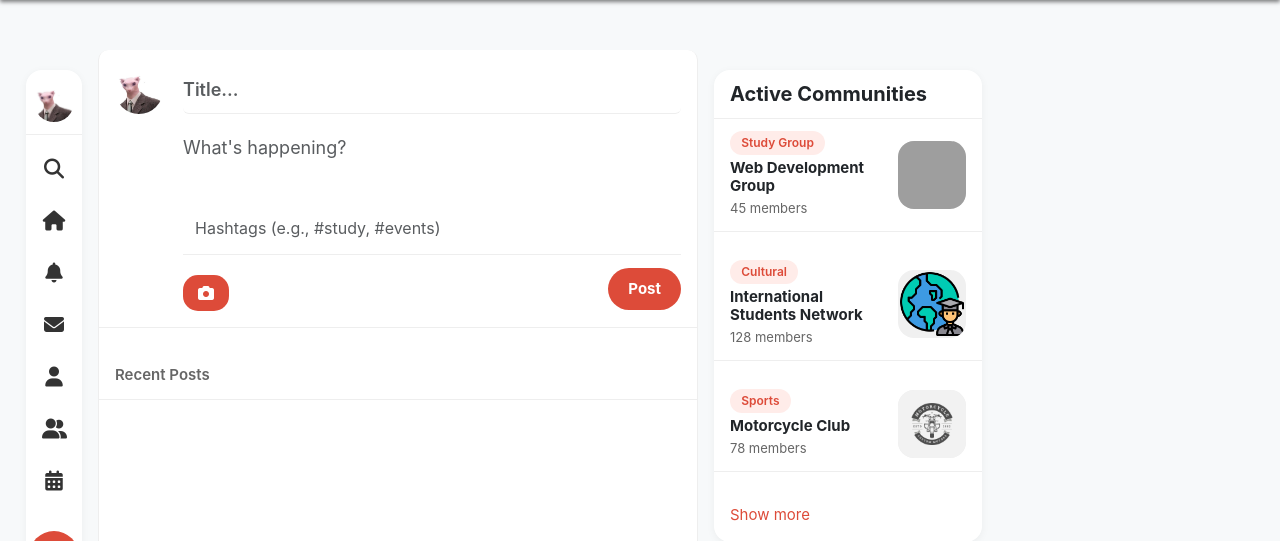
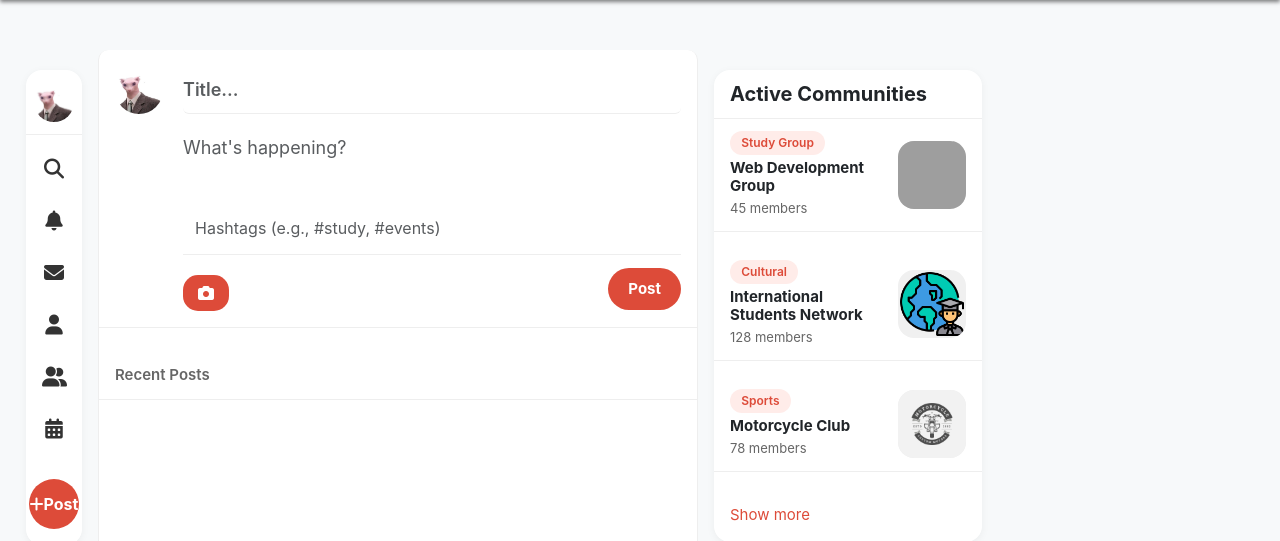
Before and after one commit to willgriffin111/Uni-Hub, a Django app: page / in a window 1280 px wide. Shown: the part 110-651 px from the top of the page. Run offline with Django 5.2, Linux system fonts and the light colour scheme; the visitor is signed in with stand-in values (Sample User, id 1); data that the repository does not hold is empty; some libraries are stand-ins or nearby versions; grey boxes are pictures that could not be loaded.

Commit message:
home page changes

```diff
--- a/unihub_project/static/home_page.css
+++ b/unihub_project/static/home_page.css
@@ -815,7 +815,7 @@ body {
     text-decoration: none;
 }
 
-/* Styling for nested replies */
+
 .reply-item {
     margin-left: 30px;
     border-left: 2px solid #ddd;
@@ -823,14 +823,14 @@ body {
     margin-top: 5px;
 }
 
-/* Replying target message */
+
 .replying-to {
     font-size: 14px;
     color: #555;
     margin-bottom: 5px;
 }
 
-/* Comment input area */
+
 .comment-input-area textarea {
     width: 100%;
     margin-top: 5px;
@@ -843,7 +843,7 @@ body {
     margin-top: 5px;
 }
 
-/* Mobile Navigation */
+
 .mobile-nav {
     display: none;
     position: fixed;
@@ -880,9 +880,8 @@ body {
     color: #dd4b39;
 }
 
-/* Revised Media Queries for Better Mobile Formatting */
 
-/* Large desktops and laptops */
+
 @media (max-width: 1280px) {
     .main-layout {
         grid-template-columns: 88px minmax(auto, 600px) 300px;
@@ -923,7 +922,6 @@ body {
     }
 }
 
-/* Tablets and small desktops */
 @media (max-width: 1024px) {
     .main-layout {
         grid-template-columns: 70px minmax(auto, 680px);
@@ -941,7 +939,7 @@ body {
     }
 }
 
-/* Tablets and large phones */
+
 @media (max-width: 768px) {
     .main-layout {
         grid-template-columns: 1fr;
@@ -971,7 +969,7 @@ body {
     }
 
     .content-wrapper {
-        padding: 0 0 70px 0; /* Space for mobile nav */
+        padding: 0 0 70px 0;
         margin-bottom: 0;
     }
 
@@ -979,7 +977,7 @@ body {
         display: block;
     }
 
-    /* Adjust post layout for better mobile view */
+
     .post {
         padding: 12px;
     }
@@ -994,7 +992,7 @@ body {
         max-width: 100%;
     }
 
-    /* Improve modal for mobile */
+
     .modal-content {
         margin: 10% auto;
         width: 92%;
@@ -1003,7 +1001,7 @@ body {
         overflow-y: auto;
     }
 
-    /* Show floating post button on mobile */
+
     .mobile-post-btn {
         display: flex;
         position: fixed;
@@ -1021,7 +1019,6 @@ body {
         z-index: 99;
     }
 
-    /* Ensure compose post area fits on mobile */
     .compose-post {
         padding: 10px;
     }
@@ -1198,7 +1195,7 @@ body {
     }
 }
 
-/* Fix mobile display visibility */
+
 .mobile-post-btn {
     display: none;
 }
--- a/unihub_project/templates/pages/home_page.html
+++ b/unihub_project/templates/pages/home_page.html
@@ -37,14 +37,9 @@
           </div>
           <div class="sidebar-menu">
 
-            <a href="{% url 'search_page' %}" class="menu-item active">
+            <a href="{% url 'search_page' %}" class="menu-item">
               <i class="fa-solid fa-search"></i>
               <span>Search</span>
-            </a>
-
-            <a href="#" class="menu-item active">
-              <i class="fa-solid fa-house"></i>
-              <span>Home</span>
             </a>
             <a href="#" class="menu-item">
               <i class="fa-solid fa-bell"></i>
```
